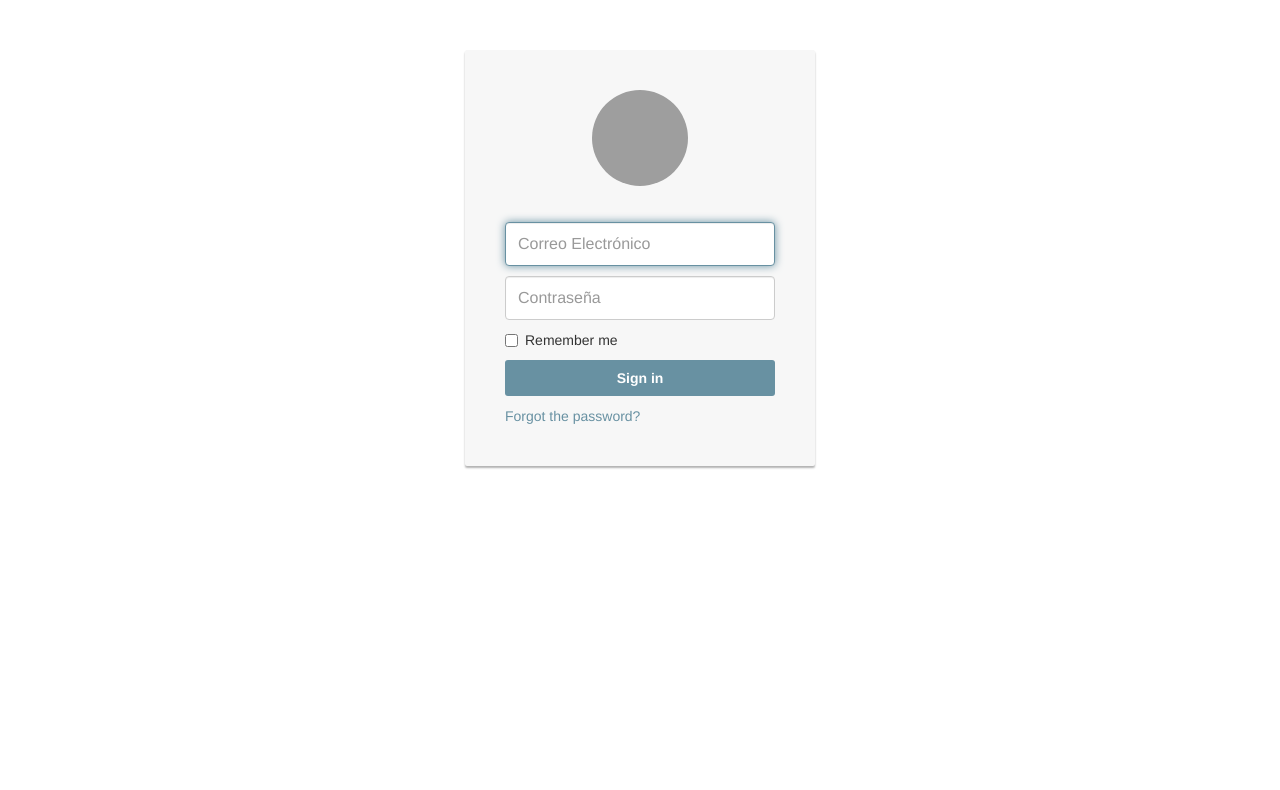
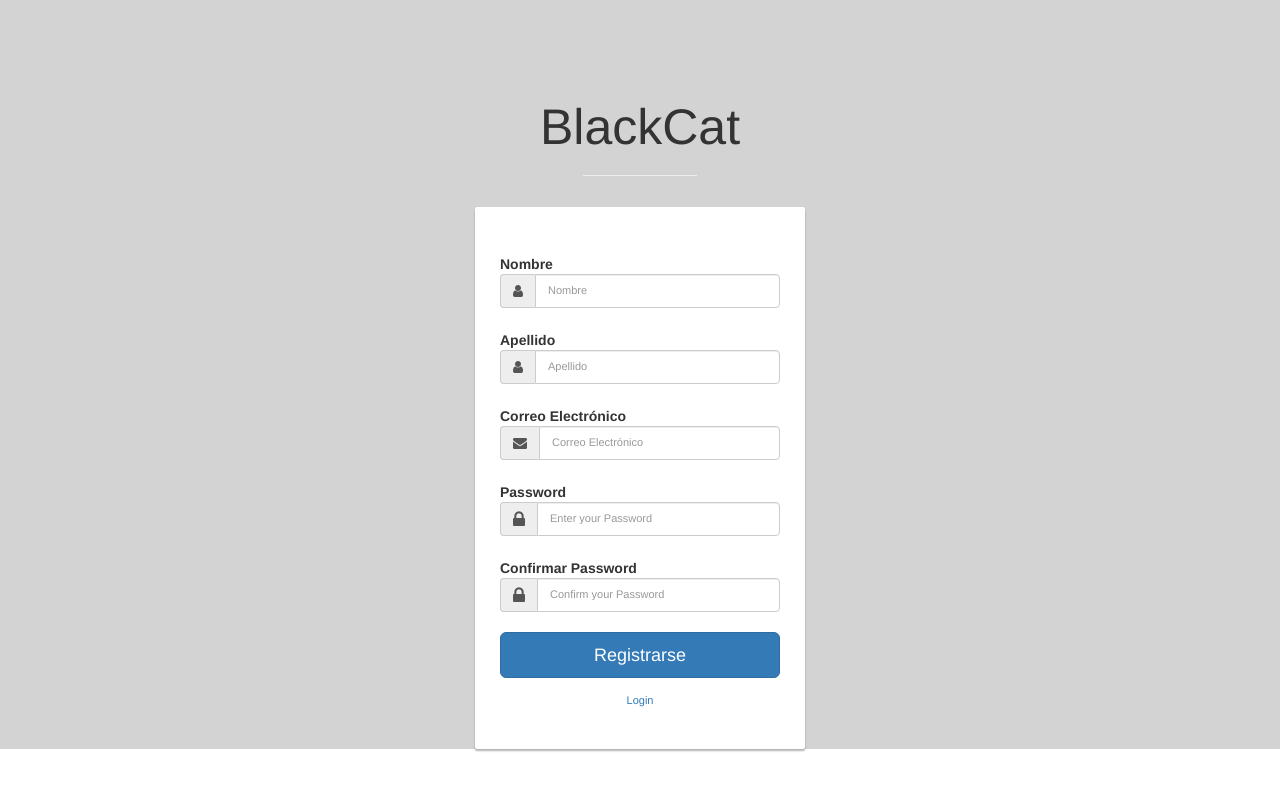
Before and after one commit to Juanpamss/ProyectoJSAlcoholimetro, an Angular app in the folder BlackCatApp/: page /#/registro in a window 1280 px wide. Before the commit this address led to /#/login. Shown: the top 790 px of the page. Built offline with nearby package versions, Linux system fonts and the light colour scheme; grey boxes are pictures that could not be loaded.

Commit message:
Registro ok sin validaciones

```diff
--- a/BlackCatApp/src/app/app.module.ts
+++ b/BlackCatApp/src/app/app.module.ts
@@ -6,11 +6,13 @@ import {RouterModule, Routes } from '@angular/router';
 import { AppComponent } from './app.component';
 import { LoginComponent } from './login/login.component';
 import {FormsModule} from "@angular/forms";
+import { RegistroComponent } from './registro/registro.component';
 
 @NgModule({
   declarations: [
     AppComponent,
-    LoginComponent
+    LoginComponent,
+    RegistroComponent
   ],
   imports: [
     BrowserModule,
--- /dev/null
+++ b/BlackCatApp/src/app/registro/registro.component.css
@@ -0,0 +1,70 @@
+/*
+/* Created by Filipe Pina
+ * Specific styles of signin, register, component
+ */
+/*
+ * General styles
+ */
+
+body, html{
+  height: 100%;
+  background-repeat: no-repeat;
+  background-color: #d3d3d3;
+}
+
+.main{
+  margin-top: 70px;
+}
+
+h1.title {
+  font-size: 50px;
+  font-weight: 400;
+}
+
+hr{
+  width: 10%;
+  color: #fff;
+}
+
+.form-group{
+  margin-bottom: 15px;
+}
+
+label{
+  margin-bottom: 15px;
+}
+
+input,
+input::-webkit-input-placeholder {
+  font-size: 11px;
+  padding-top: 3px;
+}
+
+.main-login{
+  background-color: #fff;
+  /* shadows and rounded borders */
+  -moz-border-radius: 2px;
+  -webkit-border-radius: 2px;
+  border-radius: 2px;
+  -moz-box-shadow: 0px 2px 2px rgba(0, 0, 0, 0.3);
+  -webkit-box-shadow: 0px 2px 2px rgba(0, 0, 0, 0.3);
+  box-shadow: 0px 2px 2px rgba(0, 0, 0, 0.3);
+
+}
+
+.main-center{
+  margin-top: 30px;
+  margin: 0 auto;
+  max-width: 330px;
+  padding: 40px 40px;
+
+}
+
+.login-button{
+  margin-top: 5px;
+}
+
+.login-register{
+  font-size: 11px;
+  text-align: center;
+}
--- /dev/null
+++ b/BlackCatApp/src/app/registro/registro.component.html
@@ -0,0 +1,73 @@
+<title>Admin</title>
+<body>
+<div class="container">
+  <div class="row main">
+    <div class="panel-heading">
+      <div class="panel-title text-center">
+        <h1 class="title">BlackCat</h1>
+        <hr />
+      </div>
+    </div>
+    <div class="main-login main-center">
+      <form class="form-horizontal" id="formRegistro" #registro="ngForm" (ngSubmit)="datosRegistro($event,registro)">
+
+        <div class="form-group">
+          <label for="name" class="cols-sm-2 control-label">Nombre</label>
+          <div class="cols-sm-10">
+            <div class="input-group">
+              <span class="input-group-addon"><i class="fa fa-user fa" aria-hidden="true"></i></span>
+              <input type="text" class="form-control" name="nombre" [(ngModel)]="nombre" id="name"  placeholder="Nombre"/>
+            </div>
+          </div>
+        </div>
+
+        <div class="form-group">
+          <label for="email" class="cols-sm-2 control-label">Apellido</label>
+          <div class="cols-sm-10">
+            <div class="input-group">
+              <span class="input-group-addon"><i class="fa fa-user fa" aria-hidden="true"></i></span>
+              <input type="text" class="form-control" name="apellido" [(ngModel)]="apellido" id="email"  placeholder="Apellido"/>
+            </div>
+          </div>
+        </div>
+
+        <div class="form-group">
+          <label for="username" class="cols-sm-2 control-label">Correo Electrónico</label>
+          <div class="cols-sm-10">
+            <div class="input-group">
+              <span class="input-group-addon"><i class="fa fa-envelope fa" aria-hidden="true"></i></span>
+              <input type="text" class="form-control" name="correo" [(ngModel)]="correo" id="username"  placeholder="Correo Electrónico"/>
+            </div>
+          </div>
+        </div>
+
+        <div class="form-group">
+          <label for="password" class="cols-sm-2 control-label">Password</label>
+          <div class="cols-sm-10">
+            <div class="input-group">
+              <span class="input-group-addon"><i class="fa fa-lock fa-lg" aria-hidden="true"></i></span>
+              <input type="password" class="form-control" name="password" [(ngModel)]="password" id="password"  placeholder="Enter your Password"/>
+            </div>
+          </div>
+        </div>
+
+        <div class="form-group">
+          <label for="confirm" class="cols-sm-2 control-label">Confirmar Password</label>
+          <div class="cols-sm-10">
+            <div class="input-group">
+              <span class="input-group-addon"><i class="fa fa-lock fa-lg" aria-hidden="true"></i></span>
+              <input type="password" class="form-control" name="confirm" [(ngModel)]="confirmar" id="confirm"  placeholder="Confirm your Password"/>
+            </div>
+          </div>
+        </div>
+
+        <div class="form-group ">
+          <button type="submit" class="btn btn-primary btn-lg btn-block login-button">Registrarse</button>
+        </div>
+        <div class="login-register">
+          <a [routerLink]="['/login']">Login</a>
+        </div>
+      </form>
+    </div>
+  </div>
+</div>
--- /dev/null
+++ b/BlackCatApp/src/app/registro/registro.component.ts
@@ -0,0 +1,30 @@
+import { Component, OnInit } from '@angular/core';
+import {ServicioAlcoholimetroService} from "../servicio-alcoholimetro/servicio-alcoholimetro.service";
+
+@Component({
+  selector: 'app-registro',
+  templateUrl: './registro.component.html',
+  styleUrls: ['./registro.component.css']
+})
+export class RegistroComponent implements OnInit {
+
+  constructor(private servicio: ServicioAlcoholimetroService) { }
+
+  nombre: string
+  apellido: string
+  correo: string
+  password: string
+  confirmar: string
+
+  ngOnInit() {
+  }
+
+  datosRegistro(event, formData){
+
+    console.log(formData.value.nombre)
+
+    this.servicio.crearUsuario(formData.value.nombre,formData.value.apellido,formData.value.correo,formData.value.password)
+
+  }
+
+}
--- a/BlackCatApp/src/app/servicio-alcoholimetro/servicio-alcoholimetro.service.ts
+++ b/BlackCatApp/src/app/servicio-alcoholimetro/servicio-alcoholimetro.service.ts
@@ -10,9 +10,9 @@ export class ServicioAlcoholimetroService {
 
   usuarioExistente : any []
 
-  consultarUsuario(nickname: string, password: string){
+  consultarUsuario(correo: string, password: string){
 
-    this.httpClient.get(`http://localhost:1337/usuario?nickname=${nickname}&password=${password}`)
+    this.httpClient.get(`http://localhost:1337/usuario?correo=${correo}&password=${password}`)
       .subscribe(
         (data:any[]) => {
           this.usuarioExistente = data
@@ -31,7 +31,7 @@ export class ServicioAlcoholimetroService {
 
     }).subscribe(
       res => {
-        //console.log(res);
+        console.log(res);
       }
     );
 
--- a/BlackCatApp/src/index.html
+++ b/BlackCatApp/src/index.html
@@ -9,6 +9,8 @@
   <script src="//maxcdn.bootstrapcdn.com/bootstrap/3.3.0/js/bootstrap.min.js"></script>
   <script src="//code.jquery.com/jquery-1.11.1.min.js"></script>
 
+  <link rel="stylesheet" href="https://maxcdn.bootstrapcdn.com/font-awesome/4.6.1/css/font-awesome.min.css">
+
   <meta name="viewport" content="width=device-width, initial-scale=1">
   <link rel="icon" type="image/x-icon" href="favicon.ico">
 </head>
```
Also changed, not shown: BlackCatApp/src/app/app.routes.ts (+7 -0 lines), 1 other file (tests, documents, lock files or other folders).
